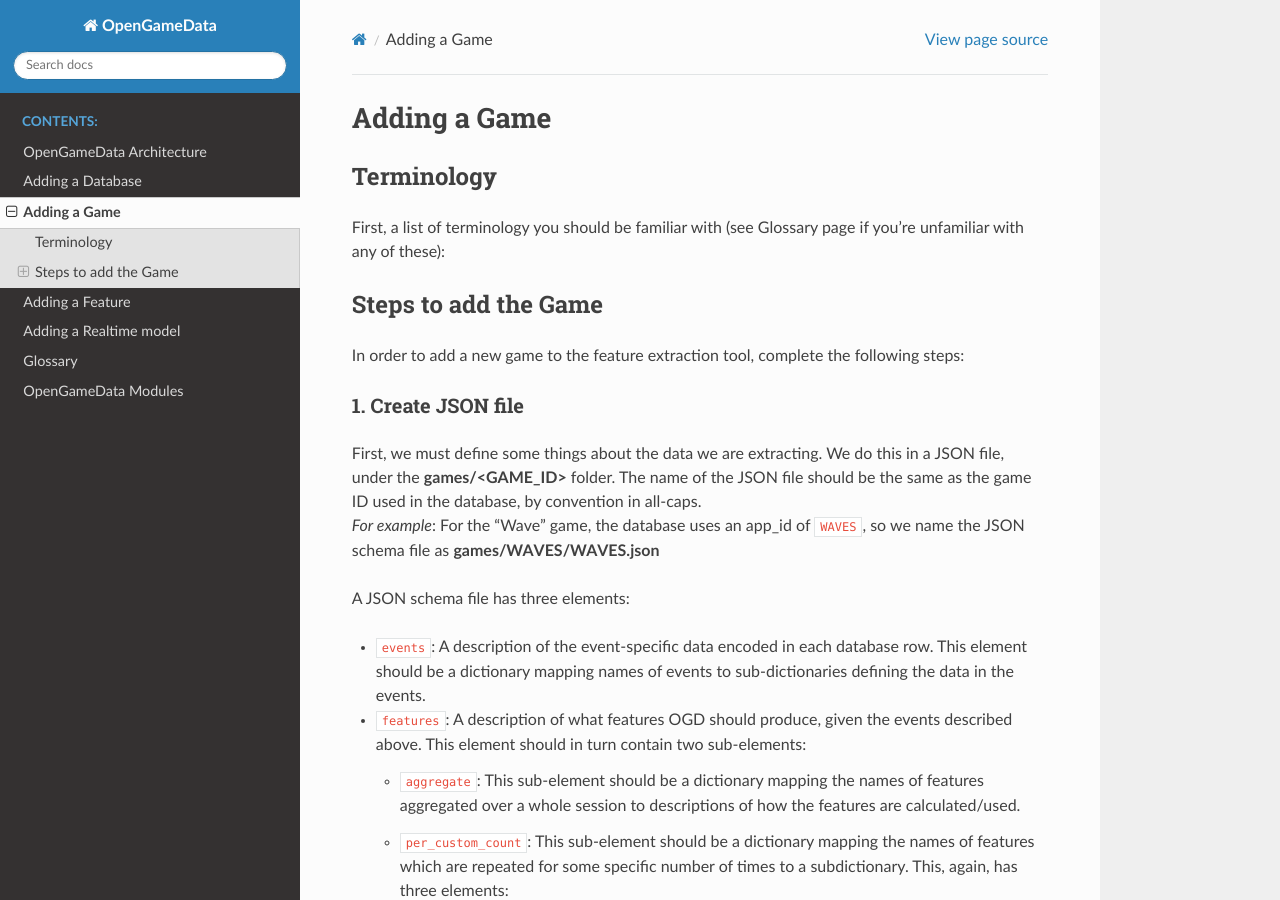
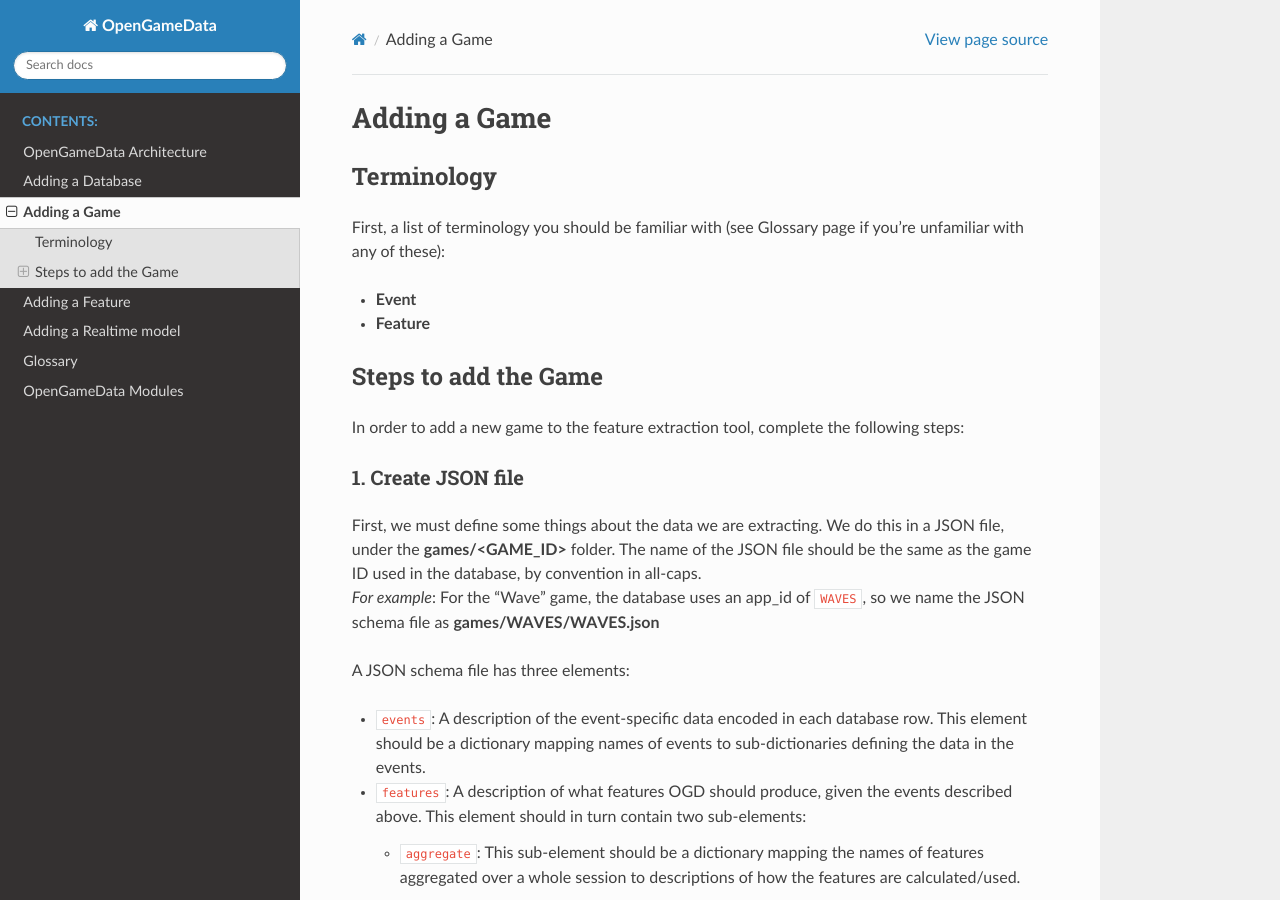
Before and after one commit to opengamedata/opengamedata-doc, a Sphinx documentation site: the page built from source/Adding_a_Game.md, in a window 1280 px wide and 900 px high. Built offline with Sphinx 7.4.7 and the Read the Docs theme 2.0.0, drawn with Linux system fonts in a browser that asks for light colours.

Commit message:
Added back in a couple words that should be cross-referenced in the glossary.

```diff
--- a/source/Adding_a_Game.md
+++ b/source/Adding_a_Game.md
@@ -3,6 +3,9 @@
 ## Terminology
 
 First, a list of terminology you should be familiar with (see Glossary page if you're unfamiliar with any of these):
+
+- **Event**
+- **Feature**
 
 ## Steps to add the Game
 
```
